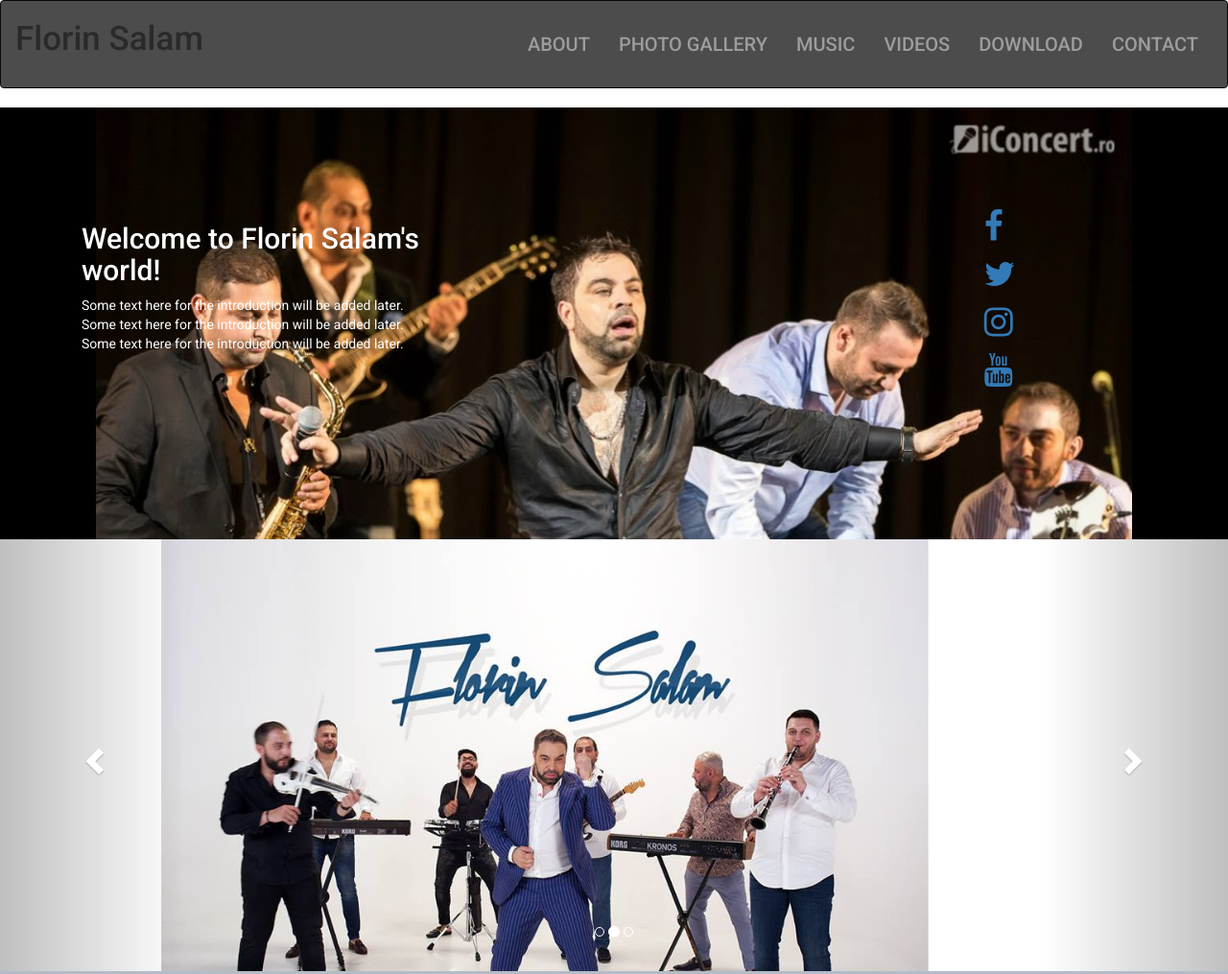
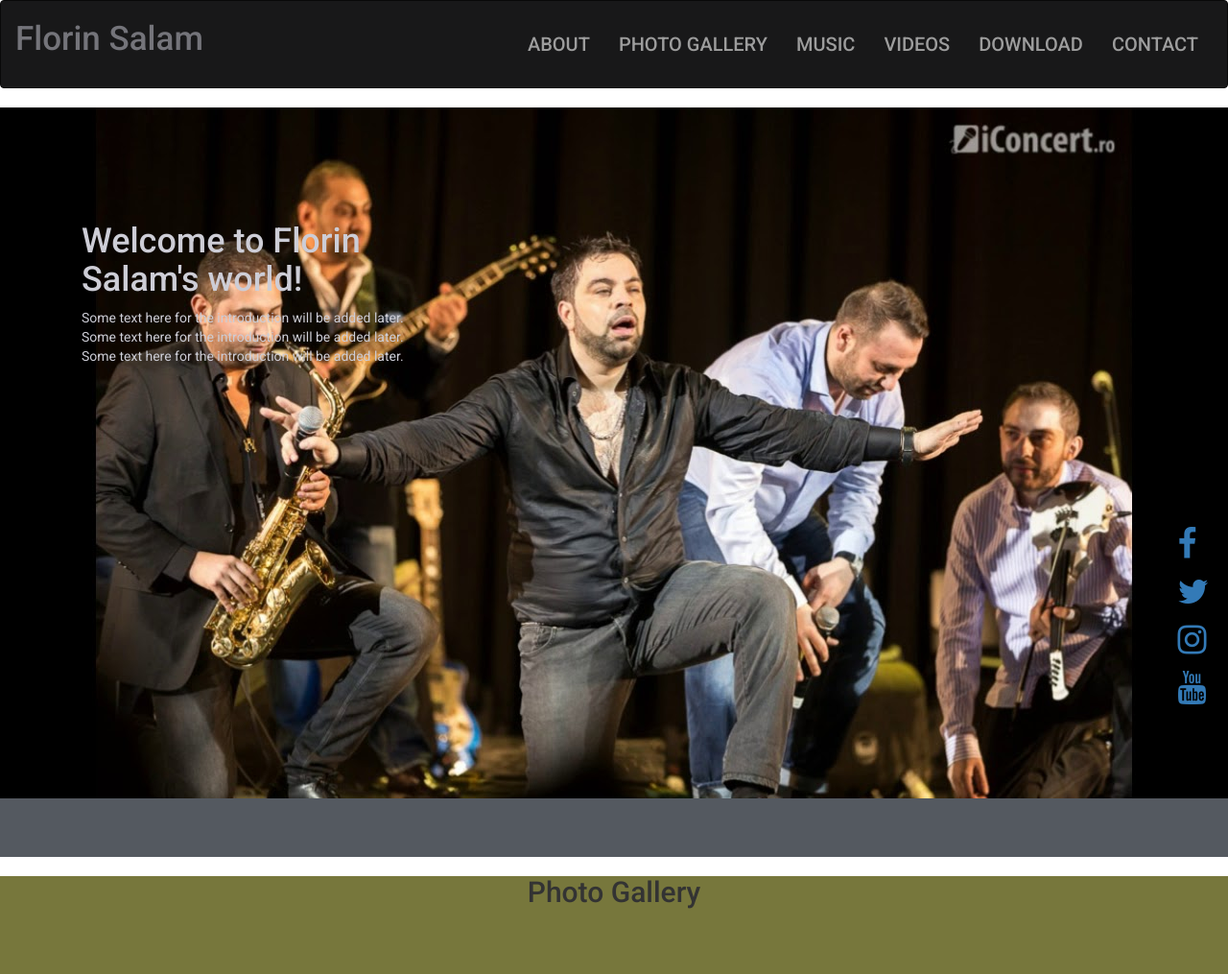
Before and after one commit to Code-Institute-Submissions/milestoneProject-1, a plain HTML site: page index.html in a window 1280 px wide. Shown: the top 1015 px of the page at 96% size. Drawn offline with nearby package versions, Linux system fonts and the light colour scheme.

Commit message:
modified colors on navbar and intro div

```diff
--- a/index.html
+++ b/index.html
@@ -6,8 +6,8 @@
     <meta name="viewport" content="width=device-width, initial-scale=1.0">
     <meta http-equiv="X-UA-Compatible" content="ie=edge">
     <link rel="stylesheet" href="https://maxcdn.bootstrapcdn.com/bootstrap/3.3.7/css/bootstrap.min.css">
-    <link rel="stylesheet" href="https://stackpath.bootstrapcdn.com/font-awesome/4.7.0/css/font-awesome.min.css" type="text/css" >
-    <link rel="stylesheet" href="https://cdnjs.cloudflare.com/ajax/libs/hover.css/2.3.1/css/hover-min.css" type="text/css" >
+    <link rel="stylesheet" href="https://stackpath.bootstrapcdn.com/font-awesome/4.7.0/css/font-awesome.min.css" type="text/css">
+    <link rel="stylesheet" href="https://cdnjs.cloudflare.com/ajax/libs/hover.css/2.3.1/css/hover-min.css" type="text/css">
     <link rel="stylesheet" href="style.css" type="text/css" />
     <title>Florin Salam Official</title>
 </head>
@@ -43,18 +43,18 @@
             </div>
         </nav>
     </header>
-
+    <div class="container-fluid wrapper">
         <!--Introduction div-->
         <div class="container-fluid intro bg-img" id="about">
             <div class="row padding-rem">
                 <div class="col-xs-8 col-sm-6 col-md-4 padding-rem">
-                <h2 class="div-intro">Welcome to Florin Salam's world!</h2>
+                    <h1 class="div-intro">Welcome to Florin Salam's world!</h1>
                     <p class="text-left div-intro">Some text here for the introduction will be added later.</br>
                         Some text here for the introduction will be added later.</br>
                         Some text here for the introduction will be added later.</p>
                 </div>
                 <!-- Social Icons -->
-            <div class="col-sm-6 col-md-6">
+                <div class="col-sm-6 col-md-6 col-lg-12">
                     <div class="social-media social">
                         <ul class="list-block social-links">
                             <li class="list-inline-item"><a href="https://www.facebook.com/MusicFlorinSalam/?ref=br_rs" target="_blank"><i class="fa fa-facebook"></i></a></li>
@@ -67,7 +67,12 @@
             </div>
         </div>
         <!--Photo Gallery-->
-    <div id="photo" class="container-fluid">
+        <div id="photo" class="photo-title">
+            <center>
+                <h2>Photo Gallery</h2>
+            </center>
+        </div>
+        <div class="container-fluid photo-bg">
             <div class="row">
                 <div id="#myCarousel" class="carousel slide" data-ride="carousel">
                     <ol class="carousel-indicators">
@@ -101,7 +106,6 @@
         <div id="music" class="container-fluid">
             <div class="row">
                 <div class="col-xs-12 music">
-
                     Music section!
                 </div>
             </div>
@@ -130,6 +134,7 @@
             <div class="row">
                 <div class="col-xs-12 contact">
                     Contact section!
+                </div>
             </div>
         </div>
     </div>
--- a/style.css
+++ b/style.css
@@ -1,6 +1,7 @@
 @import url('https://fonts.googleapis.com/css?family=Roboto:400,500');
 
-html body {
+html body,
+.wrapper {
     height: 100%;
     margin: 0;
     padding: 0;
@@ -30,7 +31,11 @@ body {
 }
 
 .my-navbar {
-    background-color: rgba(0, 0, 0, 0.7);
+    background-color: #181819;
+}
+
+.photo-bg {
+    background-color: #77773c;
 }
 
 /*.div-intro {
@@ -45,7 +50,7 @@ body {
     font-weight: 500;
     margin: 0;
     font-size: 20px;
-    color: #292a2b;
+    color: #74747a;
 }
 
 
@@ -80,9 +85,13 @@ body {
 
 /*-----------------Introduction div */
 
+.padding-rem {
+    height: 331px;
+}
+
 .intro {
     padding: 100px 0 150px 100px;
-    color: #fff;
+    color: #cdcdd6;
 }
 
 .intro-text {
@@ -103,6 +112,11 @@ body {
 }
 
 /*-----------------Carousel Section*/
+
+.photo-title {
+    height: 150px;
+    background-color: #77773c;
+}
 
 .carousel-inner img {
     margin: auto;
```
Lines whose indentation alone changed are shown as unchanged.
